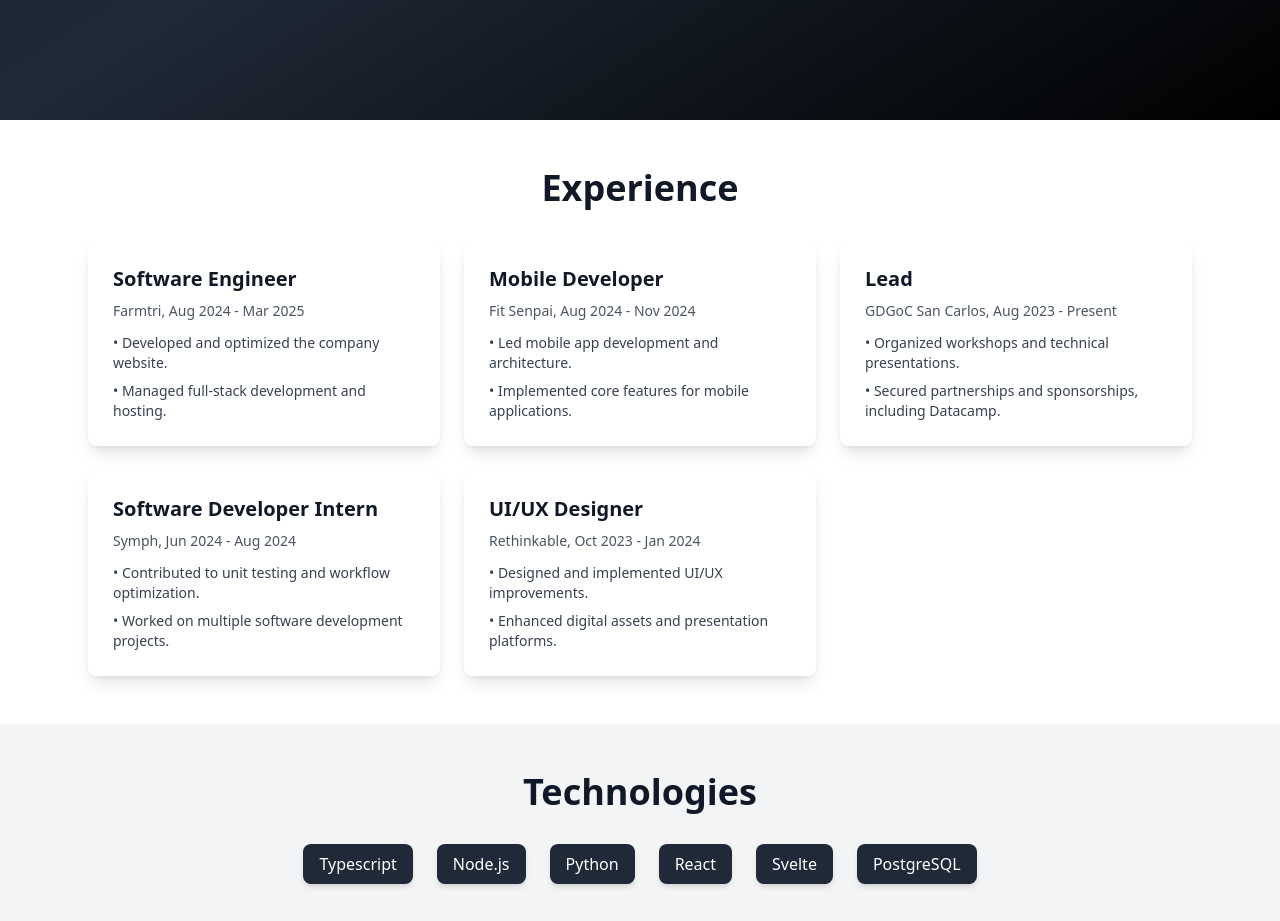
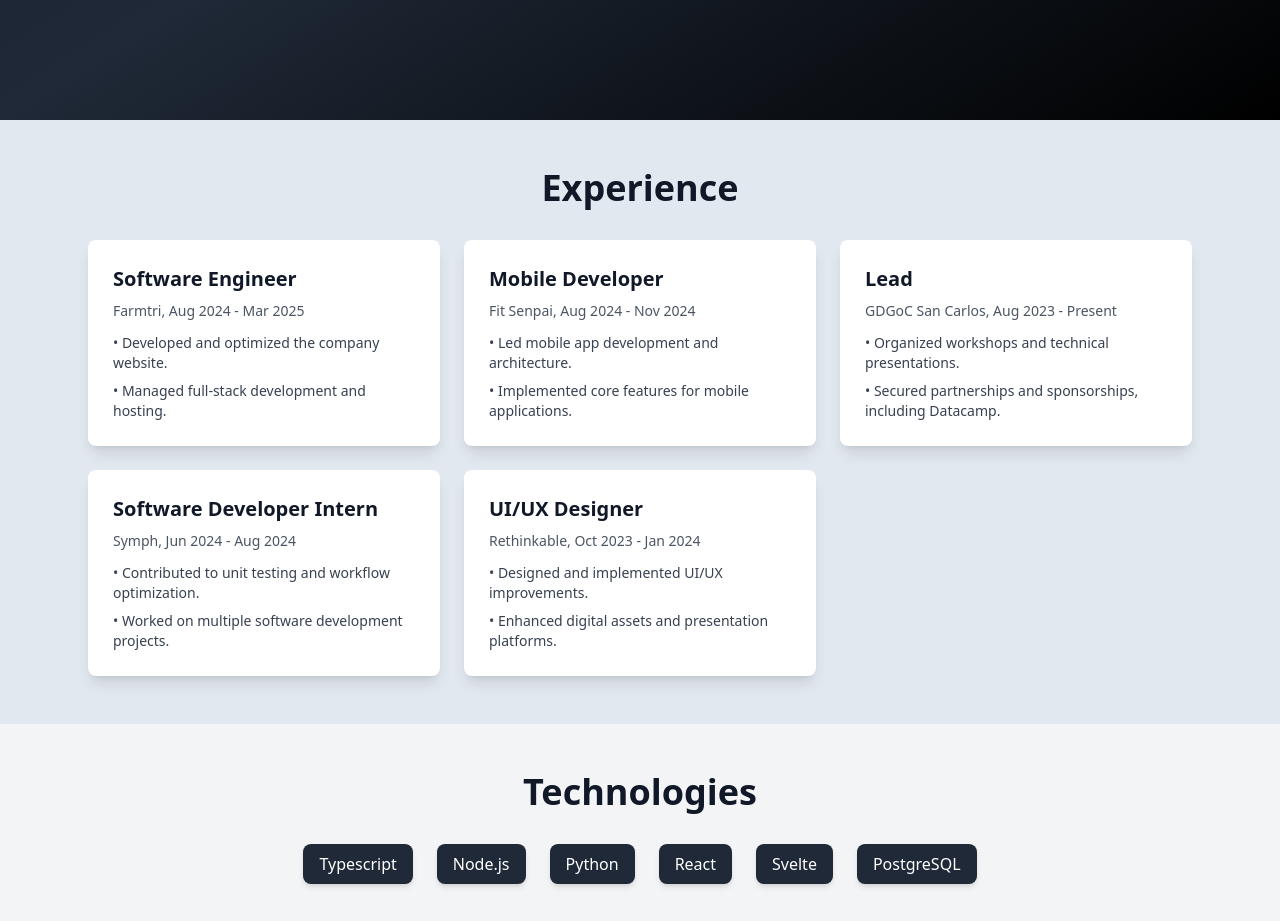
Before and after one commit to kulaizki/portfolio, a SvelteKit app: page / in a window 1280 px wide. Shown: the part 680-1601 px from the top of the page. Built offline with nearby package versions, Linux system fonts and the light colour scheme.

Commit message:
style: change Experience bg to slate

```diff
--- a/src/routes/+page.svelte
+++ b/src/routes/+page.svelte
@@ -8,7 +8,7 @@
 <Hero />
 
 <!-- Experience -->
-<section id="experience" class="py-12 bg-white text-gray-900">
+<section id="experience" class="py-12 bg-slate-200 text-gray-900">
   <div class="max-w-6xl mx-auto px-6">
     <h2 class="text-3xl md:text-4xl font-bold text-center mb-8">Experience</h2>
     <div class="grid grid-cols-1 sm:grid-cols-2 lg:grid-cols-3 gap-6">
```
